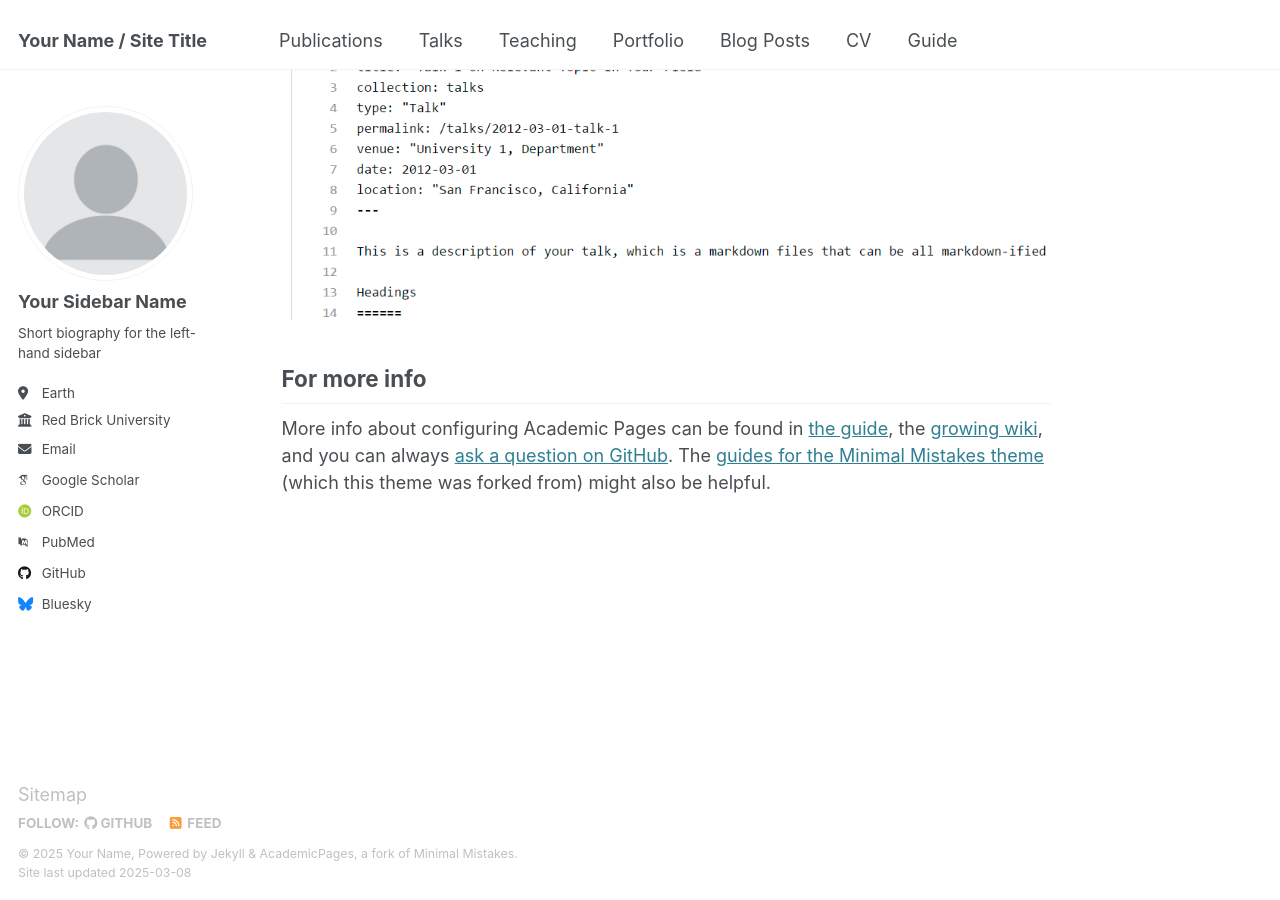
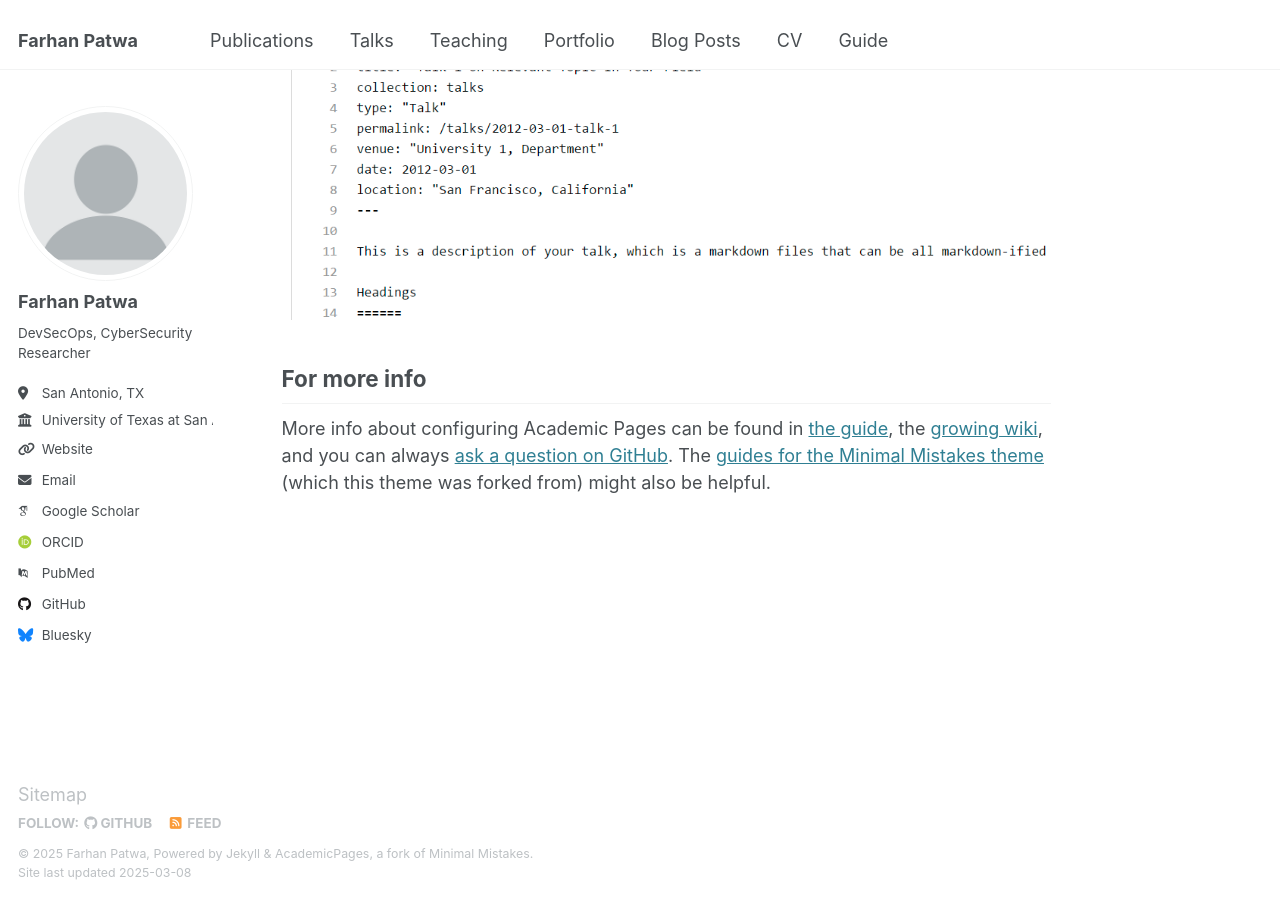
Before and after one commit to fpatwa/fpatwa.github.io, a Jekyll site: the page built from _pages/about.md, in a window 1280 px wide and 900 px high, scrolled down 2642 px. Built offline with Jekyll 4.4.1, drawn with Linux system fonts in a browser that asks for light colours; some web fonts are replaced.

Commit message:
Update personal Information

```diff
--- a/_config.yml
+++ b/_config.yml
@@ -9,13 +9,13 @@
 # Basic Site Settings
 locale                   : "en-US"
 site_theme               : "default"
-title                    : "Your Name / Site Title"
+title                    : "Farhan Patwa"
 title_separator          : "-"
-name                     : &name "Your Name"
+name                     : &name "Farhan Patwa"
 description              : &description "personal description"
-url                      : https://academicpages.github.io # the base hostname & protocol for your site e.g. "https://[your GitHub username].github.io"
+url                      : https://fpatwa.github.io # the base hostname & protocol for your site e.g. "https://[your GitHub username].github.io"
 baseurl                  : "" # the subpath of your site, e.g. "/blog"
-repository               : "academicpages/academicpages.github.io"
+repository               : "fpatwa/fpatwa.github.io"
 
 # Site Author - The following control what appear as part of the author content on the side bar.
 #               If a field is blank the icon and link will not appear, otherwise it will be shown.
@@ -23,13 +23,13 @@ repository               : "academicpages/academicpages.github.io"
 author:
   # Biographic information
   avatar           : "profile.png"
-  name             : "Your Sidebar Name"
-  pronouns         : # example: "she/her"
-  bio              : "Short biography for the left-hand sidebar"
-  location         : "Earth"
-  employer         : "Red Brick University"
-  uri              : # URL
-  email            : "none@example.org"
+  name             : "Farhan Patwa"
+  pronouns         : # example: "he/him"
+  bio              : "DevSecOps, CyberSecurity Researcher"
+  location         : "San Antonio, TX"
+  employer         : "University of Texas at San Antonio"
+  uri              : "https://www.utsa.edu/"
+  email            : "farhan <dot> patwa <at> utsa <dot> edu"
 
   # Academic websites
   arxiv            : # URL - Update with the correct link to your profile
@@ -45,7 +45,7 @@ author:
   bitbucket        : # Username - Update with your username on the site
   codepen          : # Username
   dribbble         : # Username
-  github           : "academicpages"
+  github           : "fpatwa"
   kaggle           : # Username
   stackoverflow    : # User number or user number and name (i.e., use "1" or "1/jeff-atwood")
 
```
